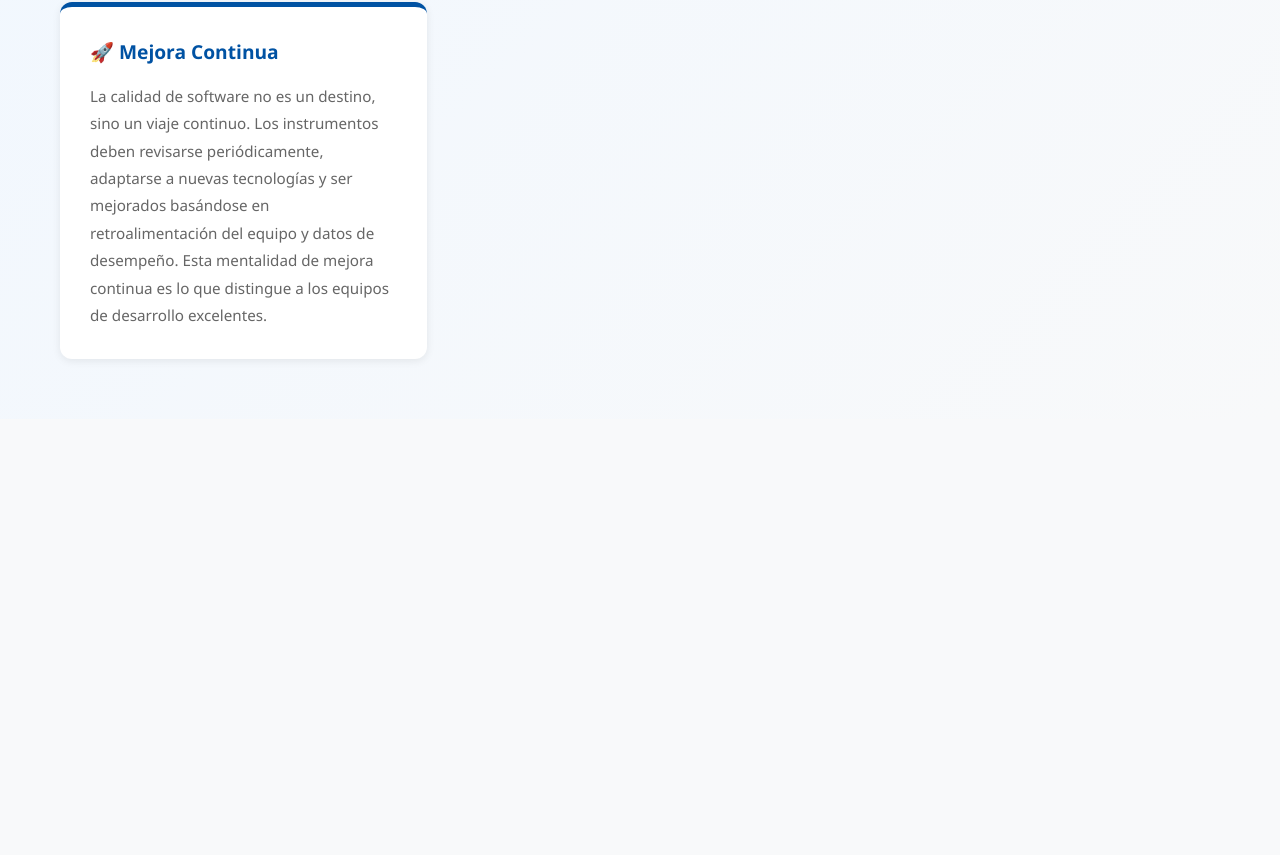
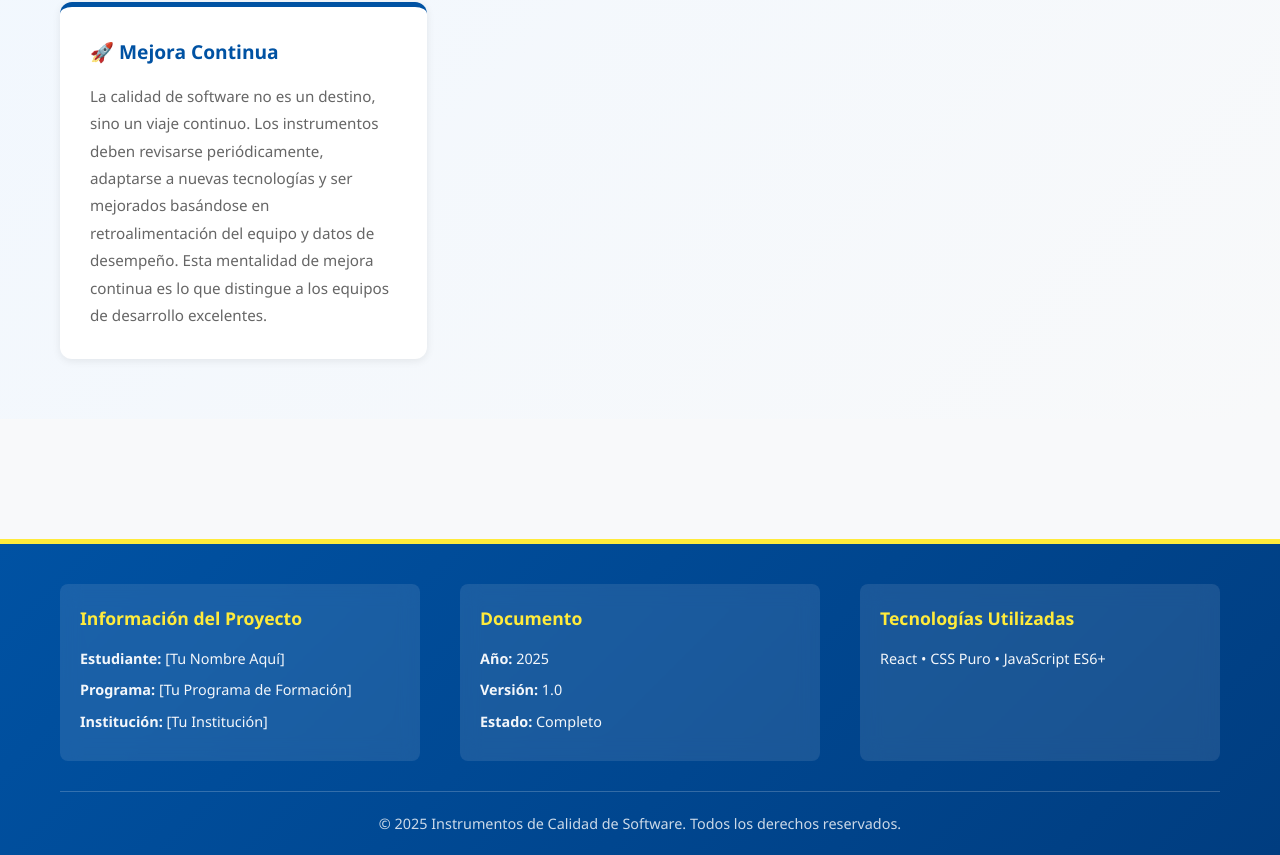
Before and after one commit to Rafael0896/instrumentos-calidad-software, a React (Vite) app: page / in a window 1280 px wide. Shown: the part 3672-4527 px from the top of the page. Before the commit the page ends 4151 px from the top, so only its background shows below. Built offline with nearby package versions, Linux system fonts and the light colour scheme.

Commit message:
Added Footer.jsx, integrated into App.jsx, and updated index.css styles

```diff
--- a/src/App.jsx
+++ b/src/App.jsx
@@ -4,6 +4,7 @@ import Practices from './components/Practices';
 import Instruments from './components/Instruments';
 import Process from './components/Process';
 import Conclusions from './components/Conclusions';
+import Footer from './components/Footer';
 
 // Componente principal de la aplicación
 export default function App() {
@@ -24,6 +25,7 @@ export default function App() {
                     <Conclusions/>
                 </section>
             </main>
+            <Footer />
         </div>
     );
 }
--- /dev/null
+++ b/src/components/Footer.jsx
@@ -0,0 +1,49 @@
+import React from 'react';
+
+function FooterComponent() {
+    const currentYear = new Date().getFullYear();
+
+    return (
+        <footer className="footer">
+            <div className="container">
+                <div className="footer-content">
+                    <div className="footer-info">
+                        <h4>Información del Proyecto</h4>
+                        <p>
+                            <strong>Estudiante:</strong> [Tu Nombre Aquí]
+                        </p>
+                        <p>
+                            <strong>Programa:</strong> [Tu Programa de Formación]
+                        </p>
+                        <p>
+                            <strong>Institución:</strong> [Tu Institución]
+                        </p>
+                    </div>
+                    <div className="footer-meta">
+                        <h4>Documento</h4>
+                        <p>
+                            <strong>Año:</strong> {currentYear}
+                        </p>
+                        <p>
+                            <strong>Versión:</strong> 1.0
+                        </p>
+                        <p>
+                            <strong>Estado:</strong> Completo
+                        </p>
+                    </div>
+                    <div className="footer-tech">
+                        <h4>Tecnologías Utilizadas</h4>
+                        <p>React • CSS Puro • JavaScript ES6+</p>
+                    </div>
+                </div>
+                <div className="footer-bottom">
+                    <p>
+                        &copy; {currentYear} Instrumentos de Calidad de Software. Todos los derechos
+                        reservados.
+                    </p>
+                </div>
+            </div>
+        </footer>
+    );
+}
+export default FooterComponent;
--- a/src/index.css
+++ b/src/index.css
@@ -529,3 +529,63 @@ section h2 {
         grid-template-columns: 1fr;
     }
 }
+/* ============================================
+   FOOTER.CSS - Pie de Página
+   ============================================ */
+
+.footer {
+    background: linear-gradient(135deg, #0052a3 0%, #003d80 100%);
+    color: white;
+    padding: 40px 0 20px;
+    border-top: 5px solid #ffeb3b;
+    margin-top: 60px;
+}
+
+.footer-content {
+    display: grid;
+    grid-template-columns: repeat(auto-fit, minmax(250px, 1fr));
+    gap: 40px;
+    margin-bottom: 30px;
+}
+
+.footer-info,
+.footer-meta,
+.footer-tech {
+    background: rgba(255, 255, 255, 0.1);
+    padding: 20px;
+    border-radius: 8px;
+    backdrop-filter: blur(10px);
+}
+
+.footer-info h4,
+.footer-meta h4,
+.footer-tech h4 {
+    font-size: 1.1rem;
+    margin-bottom: 15px;
+    color: #ffeb3b;
+    font-weight: 600;
+}
+
+.footer-info p,
+.footer-meta p,
+.footer-tech p {
+    font-size: 0.9rem;
+    margin-bottom: 8px;
+    line-height: 1.6;
+    opacity: 0.95;
+}
+
+.footer-bottom {
+    text-align: center;
+    padding-top: 20px;
+    border-top: 1px solid rgba(255, 255, 255, 0.2);
+    color: rgba(255, 255, 255, 0.8);
+    font-size: 0.9rem;
+}
+
+@media (max-width: 768px) {
+    .footer-content {
+        grid-template-columns: 1fr;
+        gap: 20px;
+    }
+}
```
